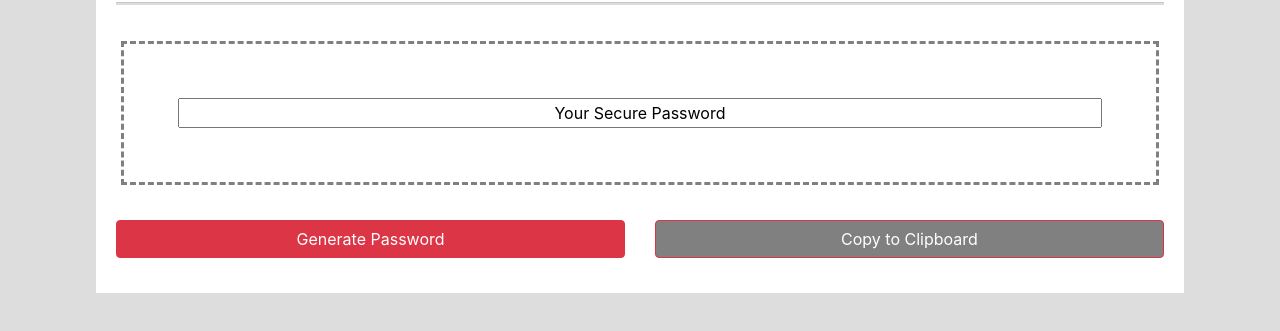
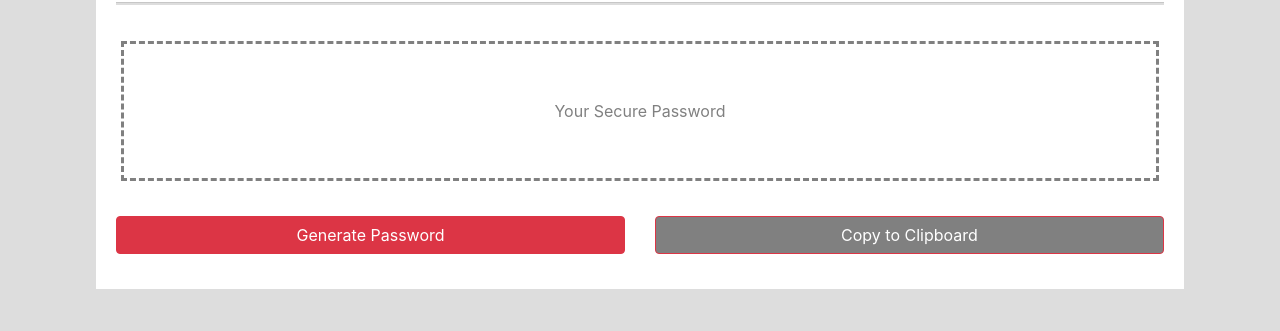
Before and after one commit to adam-lowe/Password-Generator, a plain HTML site: page index.html in a window 1280 px wide. Shown: the part 139-470 px from the top of the page. Drawn offline with nearby package versions, Linux system fonts and the light colour scheme.

Commit message:
got rid of input borders

```diff
--- a/style.css
+++ b/style.css
@@ -14,6 +14,15 @@ h1 {
 
 #passArea {
     text-align: center;
+}
+
+input {
+    border: 0;
+    color: gray;
+}
+
+input:focus {
+    outline:none;
 }
 
 hr {
```
